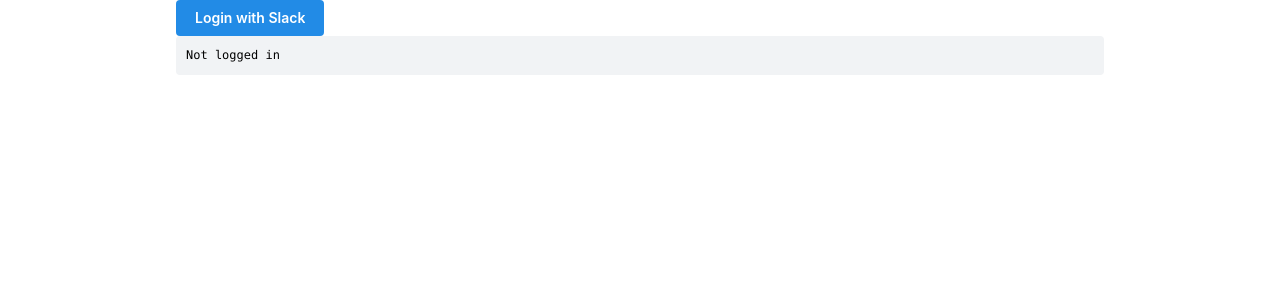
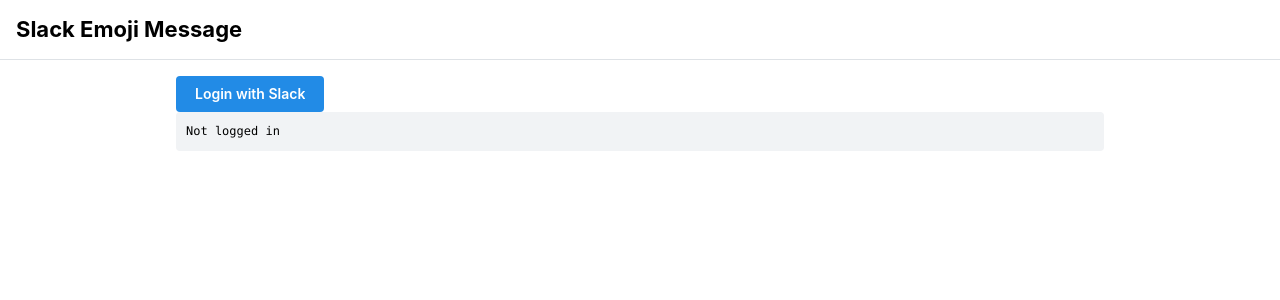
Before and after one commit to nemuki/sem, a React (Vite) app: page / in a window 1280 px wide. Shown: the top 300 px of the page. Built offline with nearby package versions, Linux system fonts and the light colour scheme; no server answers.

Commit message:
Layout 追加

```diff
--- a/src/App.tsx
+++ b/src/App.tsx
@@ -1,10 +1,10 @@
 import { Button, Code, Container, Text, TextInput } from '@mantine/core'
 import { useForm } from '@mantine/form'
 import {
+  ConversationsHistoryResponse,
   ConversationsInfoResponse,
-  ConversationsListResponse,
 } from '@slack/web-api'
-import { useEffect, useState } from 'react'
+import { useEffect, useMemo, useState } from 'react'
 import { applicationConstants } from './constant.ts'
 import { useAuth } from './hooks/useAuth.tsx'
 import {
@@ -21,9 +21,15 @@
     handleRemoveValue,
   } = useAuth()
 
-  const [conversations, setConversations] = useState<
-    ConversationsListResponse | undefined
+  const [conversationsHistory, setConversationsHistory] = useState<
+    ConversationsHistoryResponse | undefined
   >(undefined)
+
+  const filteredConversations = useMemo(() => {
+    return conversationsHistory?.messages
+      ?.filter((message) => message.type === 'message')
+      .filter((message) => message?.text?.includes('スレッド'))
+  }, [conversationsHistory])
 
   const [channelInfo, setChannelInfo] = useState<
     ConversationsInfoResponse | undefined
@@ -43,7 +49,7 @@
           console.error(response.error)
         }
 
-        setConversations(response)
+        setConversationsHistory(response)
       } catch (error) {
         console.error(error)
       }
@@ -135,8 +141,10 @@
           {channelInfo?.channel?.name}
         </Text>
       </Text>
+      <Text>Messages</Text>
+      <Code block>{JSON.stringify(filteredConversations, undefined, 2)}</Code>
       <Text>Conversations</Text>
-      <Code block>{JSON.stringify(conversations, undefined, 2)}</Code>
+      <Code block>{JSON.stringify(conversationsHistory, undefined, 2)}</Code>
     </Container>
   )
 }
--- /dev/null
+++ b/src/Layout.tsx
@@ -0,0 +1,21 @@
+import { AppShell, Group, Title } from '@mantine/core'
+import React, { FC } from 'react'
+
+type Props = {
+  children: React.ReactNode
+}
+
+export const Layout: FC<Props> = (props: Props) => {
+  return (
+    <AppShell header={{ height: 60 }} padding="md">
+      <AppShell.Header>
+        <Group h="100%" px="md">
+          <Title order={1} size="h3">
+            Slack Emoji Message
+          </Title>
+        </Group>
+      </AppShell.Header>
+      <AppShell.Main>{props.children}</AppShell.Main>
+    </AppShell>
+  )
+}
--- a/src/main.tsx
+++ b/src/main.tsx
@@ -4,11 +4,14 @@
 import React from 'react'
 import ReactDOM from 'react-dom/client'
 import App from './App.tsx'
+import { Layout } from './Layout.tsx'
 
 ReactDOM.createRoot(document.getElementById('root')!).render(
   <React.StrictMode>
     <MantineProvider>
-      <App />
+      <Layout>
+        <App />
+      </Layout>
     </MantineProvider>
   </React.StrictMode>,
 )
```
